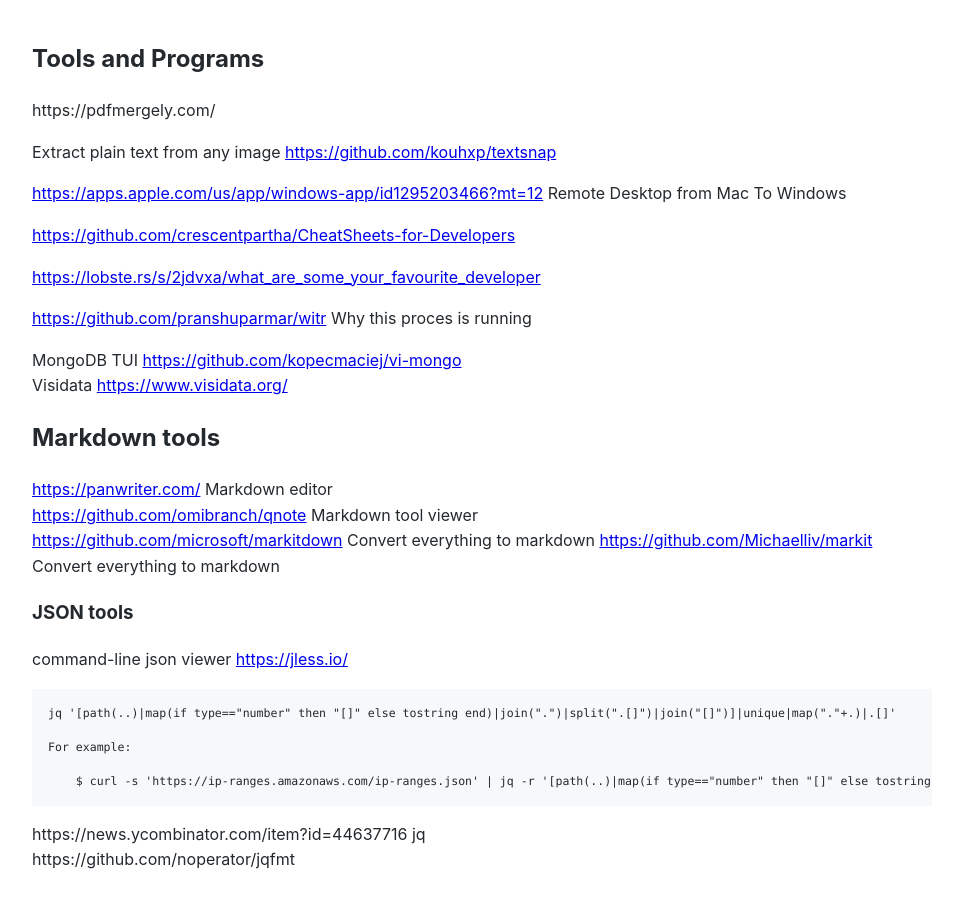
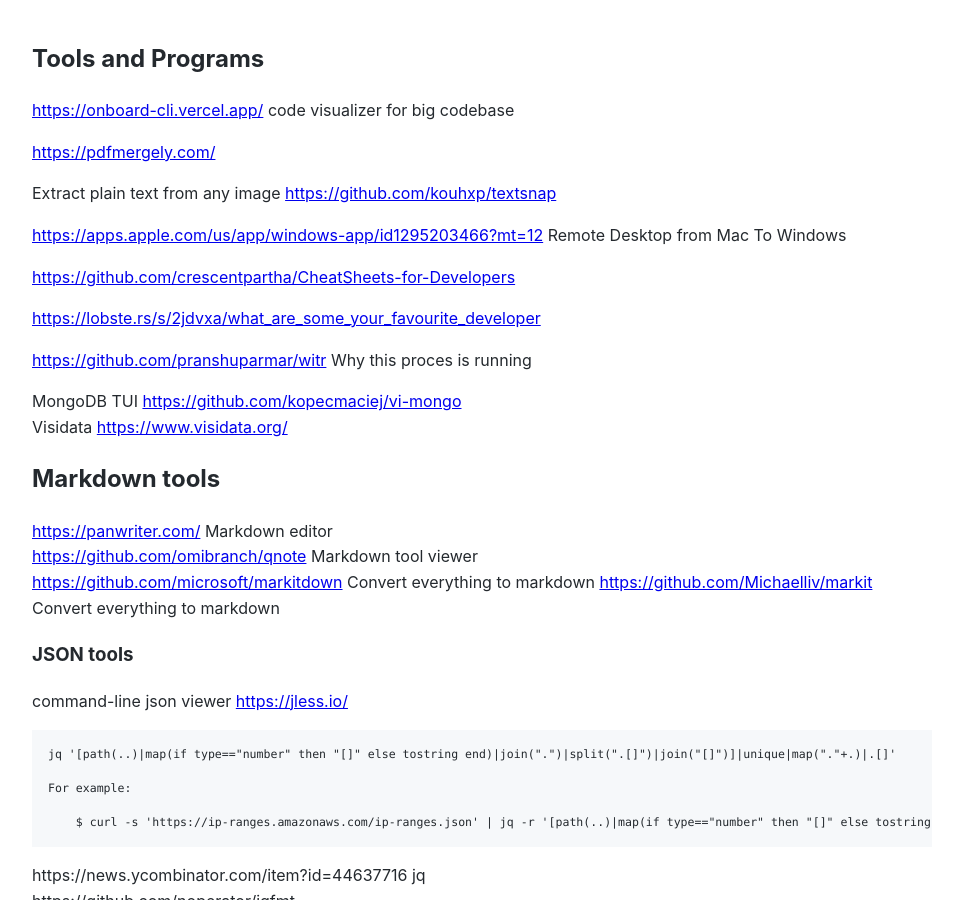
Before and after one commit to Michael-Lubinsky/michael-lubinsky.github.com, a Jekyll site: the page built from linux/programs.md, in a window 1280 px wide and 900 px high. Shown: the whole window, without its empty margins (158-1119 px from the left). Built offline with Jekyll 4.4.1, drawn with Linux system fonts in a browser that asks for light colours; our own code applies the rules of GitHub Pages for plain Markdown files.

Commit message:
Update programs.md

```diff
--- a/linux/programs.md
+++ b/linux/programs.md
@@ -1,6 +1,8 @@
 ## Tools and Programs
 
-https://pdfmergely.com/
+<https://onboard-cli.vercel.app/> code visualizer for big codebase
+
+<https://pdfmergely.com/>
 
 Extract plain text from any image
 <https://github.com/kouhxp/textsnap>
```
